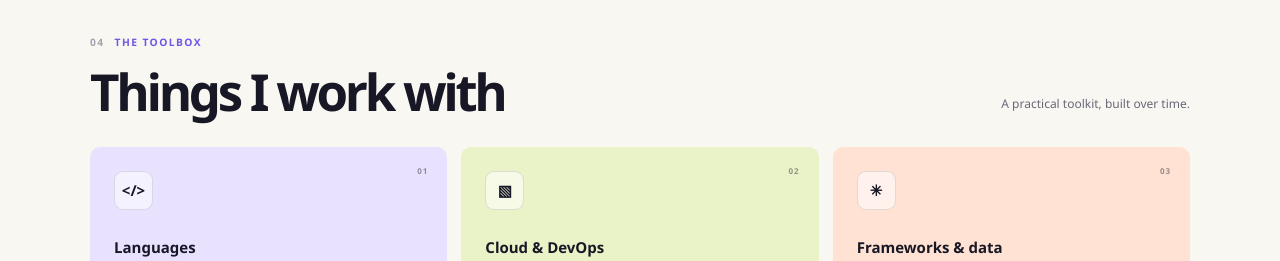
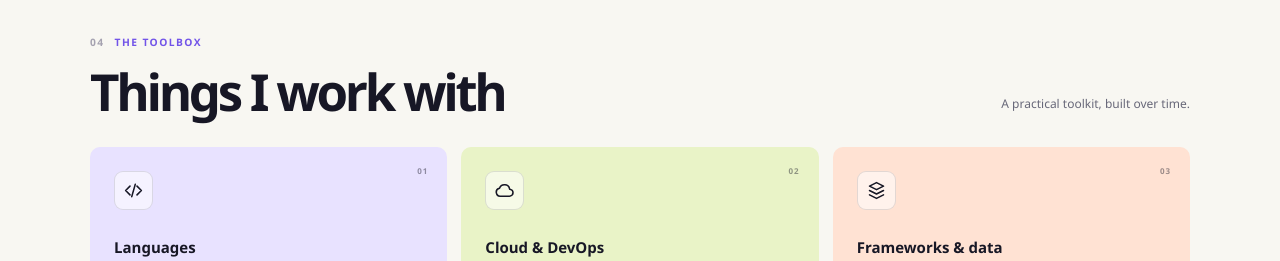
Before and after one commit to alnidu1/alnidu1.github.io, an Angular app: page / in a window 1280 px wide. Shown: the part 2000-2261 px from the top of the page. Built offline with nearby package versions, Linux system fonts and the light colour scheme.

Commit message:
change icons for cloud and frame work

```diff
--- a/src/app/app.component.html
+++ b/src/app/app.component.html
@@ -153,19 +153,25 @@
       <div class="skills-grid">
         <article class="skill-card skill-card-purple">
           <span class="skill-number">01</span>
-          <span class="skill-icon" aria-hidden="true">&lt;/&gt;</span>
+          <span class="skill-icon" aria-hidden="true">
+            <svg viewBox="0 0 24 24" fill="none" stroke="currentColor" stroke-width="1.8" stroke-linecap="round" stroke-linejoin="round"><path d="m8 7-5 5 5 5M16 7l5 5-5 5M14 5l-4 14"/></svg>
+          </span>
           <h3>Languages</h3>
           <p>Java · Python · C++<br>JavaScript · TypeScript · SQL · Bash</p>
         </article>
         <article class="skill-card skill-card-lime">
           <span class="skill-number">02</span>
-          <span class="skill-icon" aria-hidden="true">▧</span>
+          <span class="skill-icon" aria-hidden="true">
+            <svg viewBox="0 0 24 24" fill="none" stroke="currentColor" stroke-width="1.8" stroke-linecap="round" stroke-linejoin="round"><path d="M7.5 18.5h10a4 4 0 0 0 .4-8 6 6 0 0 0-11.6-1.1 4.6 4.6 0 0 0 1.2 9.1Z"/></svg>
+          </span>
           <h3>Cloud &amp; DevOps</h3>
           <p>Azure · AWS · Terraform<br>Docker · Azure DevOps · CI/CD</p>
         </article>
         <article class="skill-card skill-card-orange">
           <span class="skill-number">03</span>
-          <span class="skill-icon" aria-hidden="true">✳</span>
+          <span class="skill-icon" aria-hidden="true">
+            <svg viewBox="0 0 24 24" fill="none" stroke="currentColor" stroke-width="1.8" stroke-linecap="round" stroke-linejoin="round"><path d="m12 3 8 4-8 4-8-4 8-4ZM4 12l8 4 8-4M4 17l8 4 8-4"/></svg>
+          </span>
           <h3>Frameworks &amp; data</h3>
           <p>Spring Boot · Angular · Flutter<br>Oracle · PostgreSQL · MySQL</p>
         </article>
--- a/src/styles.css
+++ b/src/styles.css
@@ -735,6 +735,12 @@ a:focus-visible {
   font-weight: 800;
 }
 
+.skill-icon svg {
+  display: block;
+  width: 21px;
+  height: 21px;
+}
+
 .skill-card h3 {
   margin: 25px 0 0;
   color: var(--ink);
```
Also changed, not shown: 3 other files (tests, documents, lock files or other folders).
